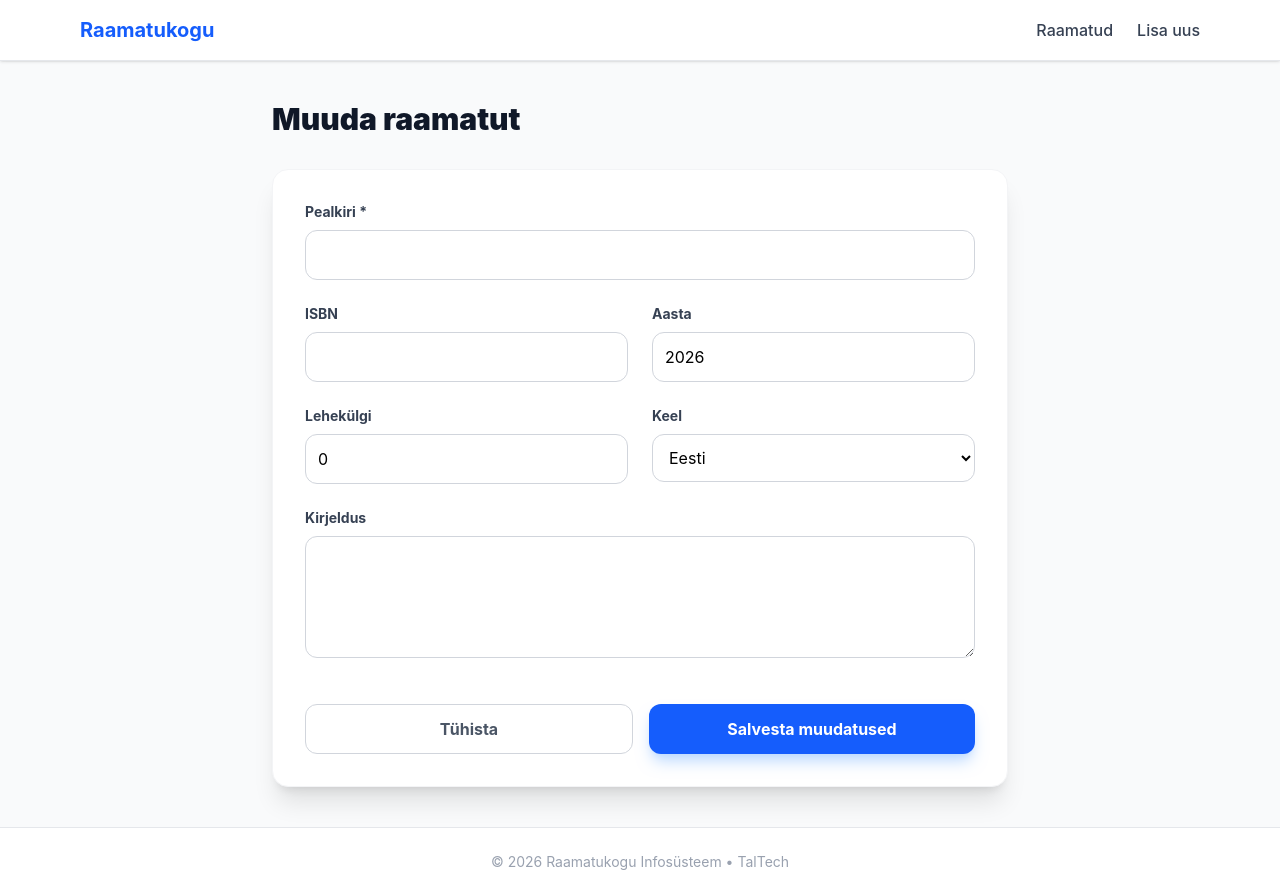
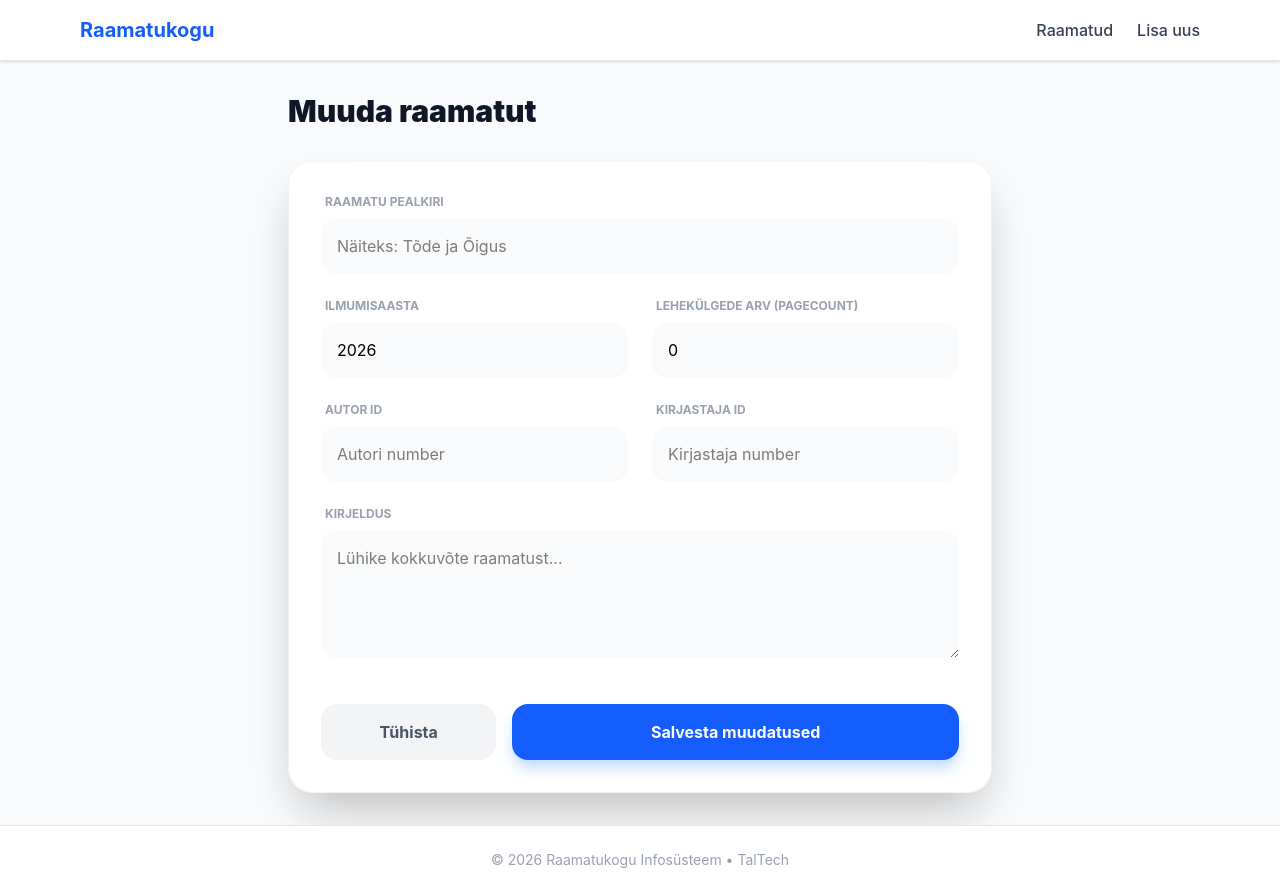
Before and after one commit to allanadamson/Raamatukogu, a React (Vite) app in the folder Frontend/: page /admin/edit/1 in a window 1280 px wide. Built offline with nearby package versions, Linux system fonts and the light colour scheme; no server answers.

Commit message:
Refactor AdminPage and BookDetailPage components; enhance form handling and error management; update BooksPage for improved filtering and pagination

```diff
--- a/Frontend/src/pages/AdminPage.tsx
+++ b/Frontend/src/pages/AdminPage.tsx
@@ -1,141 +1,184 @@
 import { useEffect, useState } from 'react';
 import { useParams, useNavigate } from 'react-router-dom';
-import { getBookById, createBook, updateBook, type Book } from '../api';
+import { getBookById, createBook, updateBook } from '../api';
 
 const AdminPage = () => {
-  const { id } = useParams<{ id: string }>(); // Kui ID on olemas, oleme "Muuda" režiimis
+  const { id } = useParams<{ id: string }>();
   const navigate = useNavigate();
   const isEditMode = Boolean(id);
 
+  // Vormi andmete seisund
   const [formData, setFormData] = useState({
     title: '',
     isbn: '',
     publishedYear: new Date().getFullYear(),
-    pages: 0,
+    pageCount: 0,
     language: 'Eesti',
     description: '',
-    authorId: '', // Eeldame, et backend ootab ID-sid
+    authorId: '',
     publisherId: '',
-    genres: [] as string[]
   });
 
+  // 1. Lae olemasoleva raamatu andmed, kui oleme muutmise režiimis
   useEffect(() => {
     if (isEditMode && id) {
-      getBookById(id).then(res => {
+      getBookById(id)
+        .then((res) => {
+          // Sinu API võib tagastada andmed struktuuris { data: {...} } või otse {...}
           const b = res.data.data || res.data;
+
           setFormData({
             title: b.title || '',
             isbn: b.isbn || '',
-          publishedYear: b.publishedYear || b.year || 2024,
-          pages: b.pages || 0,
+            publishedYear: b.publishedYear || 2024,
+            pageCount: b.pageCount || 0,
             language: b.language || 'Eesti',
             description: b.description || '',
-          authorId: b.author?.id || '',
-          publisherId: b.publisher?.id || '',
-          genres: b.genres || []
+            authorId: b.authorId?.toString() || '',
+            publisherId: b.publisherId?.toString() || '',
           });
+        })
+        .catch((err) => {
+          console.error("Viga andmete laadimisel:", err);
         });
     }
   }, [id, isEditMode]);
 
+  // 2. Vormi saatmine
   const handleSubmit = async (e: React.FormEvent) => {
     e.preventDefault();
+
     try {
+      // Koostame payload-i, konverteerides stringid numbriteks, kus vaja
+      const payload = {
+        title: formData.title.trim(),
+        isbn: formData.isbn.trim(),
+        publishedYear: Number(formData.publishedYear),
+        pageCount: Number(formData.pageCount),
+        language: formData.language,
+        description: formData.description.trim(),
+        authorId: Number(formData.authorId),
+        publisherId: Number(formData.publisherId),
+        genres: [], // Lisa siia žanrid, kui sul on vastav väli
+      };
+
+      console.log("Saadan andmed:", payload);
+
       if (isEditMode && id) {
-        await updateBook(id, formData);
+        // MUUTMINE (PATCH)
+        await updateBook(id, payload);
+        console.log("Raamat edukalt uuendatud");
       } else {
-        await createBook(formData);
+        // LISAMINE (POST)
+        await createBook(payload);
+        console.log("Uus raamat lisatud");
       }
-      navigate('/books'); // Suuna tagasi nimekirja
-    } catch (err) {
-      alert("Salvestamine ebaõnnestus. Kontrolli andmeid.");
+
+      // Suuna tagasi raamatute nimekirja
+      navigate('/books');
+    } catch (err: any) {
+      console.error("Viga salvestamisel:", err.response?.data || err);
+      // Kui ikka tuleb 404, siis kuva teade
+      const errorMsg = err.response?.data?.error || "Endpoint not found - kontrolli backendi index.ts järjekorda!";
+      alert(`Viga: ${errorMsg}`);
     }
   };
 
   return (
-    <div className="max-w-3xl mx-auto px-4 py-10">
+    <div className="max-w-3xl mx-auto p-8">
       <h1 className="text-3xl font-black mb-8 text-gray-900">
         {isEditMode ? 'Muuda raamatut' : 'Lisa uus raamat'}
       </h1>
 
-      <form onSubmit={handleSubmit} className="bg-white p-8 rounded-2xl shadow-xl border border-gray-100 space-y-6">
-        <div className="grid grid-cols-1 md:grid-cols-2 gap-6">
-          <div className="md:col-span-2">
-            <label className="block text-sm font-bold text-gray-700 mb-2">Pealkiri *</label>
+      <form onSubmit={handleSubmit} className="bg-white p-8 rounded-3xl shadow-2xl border border-gray-100 space-y-6">
+        {/* Pealkiri */}
+        <div>
+          <label className="block text-xs font-bold text-gray-400 uppercase mb-2 ml-1">Raamatu pealkiri</label>
           <input
             required
-              className="w-full p-3 border border-gray-300 rounded-xl focus:ring-2 focus:ring-blue-500 outline-none"
+            className="w-full p-4 bg-gray-50 border-none rounded-2xl focus:ring-2 focus:ring-blue-500 outline-none transition-all"
             value={formData.title}
-              onChange={e => setFormData({...formData, title: e.target.value})}
+            onChange={(e) => setFormData({ ...formData, title: e.target.value })}
+            placeholder="Näiteks: Tõde ja Õigus"
           />
         </div>
 
+        <div className="grid grid-cols-1 md:grid-cols-2 gap-6">
+          {/* Ilmumisaasta */}
           <div>
-            <label className="block text-sm font-bold text-gray-700 mb-2">ISBN</label>
+            <label className="block text-xs font-bold text-gray-400 uppercase mb-2 ml-1">Ilmumisaasta</label>
             <input
-              className="w-full p-3 border border-gray-300 rounded-xl focus:ring-2 focus:ring-blue-500 outline-none"
-              value={formData.isbn}
-              onChange={e => setFormData({...formData, isbn: e.target.value})}
+              type="number"
+              className="w-full p-4 bg-gray-50 border-none rounded-2xl focus:ring-2 focus:ring-blue-500 outline-none"
+              value={formData.publishedYear}
+              onChange={(e) => setFormData({ ...formData, publishedYear: Number(e.target.value) })}
             />
           </div>
 
+          {/* Lehekülgi */}
           <div>
-            <label className="block text-sm font-bold text-gray-700 mb-2">Aasta</label>
+            <label className="block text-xs font-bold text-gray-400 uppercase mb-2 ml-1">Lehekülgede arv (pageCount)</label>
             <input
               type="number"
-              className="w-full p-3 border border-gray-300 rounded-xl focus:ring-2 focus:ring-blue-500 outline-none"
-              value={formData.publishedYear}
-              onChange={e => setFormData({...formData, publishedYear: Number(e.target.value)})}
+              className="w-full p-4 bg-gray-50 border-none rounded-2xl focus:ring-2 focus:ring-blue-500 outline-none"
+              value={formData.pageCount}
+              onChange={(e) => setFormData({ ...formData, pageCount: Number(e.target.value) })}
             />
           </div>
 
+          {/* Autor ID */}
           <div>
-            <label className="block text-sm font-bold text-gray-700 mb-2">Lehekülgi</label>
+            <label className="block text-xs font-bold text-gray-400 uppercase mb-2 ml-1">Autor ID</label>
             <input
+              required
               type="number"
-              className="w-full p-3 border border-gray-300 rounded-xl focus:ring-2 focus:ring-blue-500 outline-none"
-              value={formData.pages}
-              onChange={e => setFormData({...formData, pages: Number(e.target.value)})}
+              className="w-full p-4 bg-gray-50 border-none rounded-2xl focus:ring-2 focus:ring-blue-500 outline-none"
+              value={formData.authorId}
+              onChange={(e) => setFormData({ ...formData, authorId: e.target.value })}
+              placeholder="Autori number"
             />
           </div>
 
+          {/* Kirjastaja ID */}
           <div>
-            <label className="block text-sm font-bold text-gray-700 mb-2">Keel</label>
-            <select
-              className="w-full p-3 border border-gray-300 rounded-xl outline-none"
-              value={formData.language}
-              onChange={e => setFormData({...formData, language: e.target.value})}
-            >
-              <option value="Eesti">Eesti</option>
-              <option value="Inglise">Inglise</option>
-              <option value="Saksa">Saksa</option>
-            </select>
+            <label className="block text-xs font-bold text-gray-400 uppercase mb-2 ml-1">Kirjastaja ID</label>
+            <input
+              required
+              type="number"
+              className="w-full p-4 bg-gray-50 border-none rounded-2xl focus:ring-2 focus:ring-blue-500 outline-none"
+              value={formData.publisherId}
+              onChange={(e) => setFormData({ ...formData, publisherId: e.target.value })}
+              placeholder="Kirjastaja number"
+            />
           </div>
         </div>
 
+        {/* Kirjeldus */}
         <div>
-          <label className="block text-sm font-bold text-gray-700 mb-2">Kirjeldus</label>
+          <label className="block text-xs font-bold text-gray-400 uppercase mb-2 ml-1">Kirjeldus</label>
           <textarea
             rows={4}
-            className="w-full p-3 border border-gray-300 rounded-xl focus:ring-2 focus:ring-blue-500 outline-none"
+            className="w-full p-4 bg-gray-50 border-none rounded-2xl focus:ring-2 focus:ring-blue-500 outline-none"
             value={formData.description}
-            onChange={e => setFormData({...formData, description: e.target.value})}
+            onChange={(e) => setFormData({ ...formData, description: e.target.value })}
+            placeholder="Lühike kokkuvõte raamatust..."
           />
         </div>
 
+        {/* Nupud */}
         <div className="flex gap-4 pt-4">
           <button
             type="button"
-            onClick={() => navigate(-1)}
-            className="flex-1 px-6 py-3 border border-gray-300 rounded-xl font-bold text-gray-600 hover:bg-gray-50 transition"
+            onClick={() => navigate('/books')}
+            className="flex-1 py-4 bg-gray-100 text-gray-600 rounded-2xl font-bold hover:bg-gray-200 transition"
           >
             Tühista
           </button>
           <button
             type="submit"
-            className="flex-1 px-6 py-3 bg-blue-600 text-white rounded-xl font-bold hover:bg-blue-700 shadow-lg shadow-blue-200 transition"
+            className="flex-2 px-12 py-4 bg-blue-600 text-white rounded-2xl font-bold hover:bg-blue-700 shadow-lg shadow-blue-200 transition active:scale-95"
           >
-            {isEditMode ? 'Salvesta muudatused' : 'Lisa raamat'}
+            Salvesta muudatused
           </button>
         </div>
       </form>
--- a/Frontend/src/pages/BooksPage.tsx
+++ b/Frontend/src/pages/BooksPage.tsx
@@ -5,9 +5,11 @@ import { Link } from 'react-router-dom';
 const BooksPage = () => {
   const [books, setBooks] = useState<Book[]>([]);
   const [loading, setLoading] = useState(true);
+
   const [searchTitle, setSearchTitle] = useState('');
   const [searchYear, setSearchYear] = useState('');
   const [searchLanguage, setSearchLanguage] = useState('');
+
   const [currentPage, setCurrentPage] = useState(1);
   const [itemsPerPage, setItemsPerPage] = useState(10);
 
@@ -21,14 +23,14 @@ const BooksPage = () => {
       const res = await getBooks();
       setBooks(res.data?.data || res.data || []);
     } catch (err) {
-      console.error("Viga andmete pärimisel:", err);
+      console.error("Viga andmete laadimisel:", err);
     } finally {
       setLoading(false);
     }
   };
 
   const handleDelete = async (id: number) => {
-    if (window.confirm('Kas oled kindel, et soovid raamatu kustutada?')) {
+    if (window.confirm('Kas oled kindel, et soovid selle raamatu kustutada?')) {
       try {
         await deleteBook(id);
         setBooks(books.filter(b => b.id !== id));
@@ -38,49 +40,44 @@ const BooksPage = () => {
     }
   };
 
+  // FILTREERIMINE (parandatud keele ja aasta kontrolliga)
   const filteredBooks = books.filter(book => {
-    const title = (book.title || '').toLowerCase();
-    const year = (book.publishedYear || (book as any).year || '').toString();
-    const lang = ((book as any).language || '').toLowerCase();
+    const bookTitle = (book.title || '').toLowerCase();
+    const bookYear = (book.publishedYear || (book as any).year || '').toString();
+    const bookLang = ((book as any).language || (book as any).lang || '').toLowerCase();
 
-    return title.includes(searchTitle.toLowerCase()) &&
-           year.includes(searchYear) &&
-           lang.includes(searchLanguage.toLowerCase());
+    return bookTitle.includes(searchTitle.toLowerCase()) &&
+           bookYear.includes(searchYear) &&
+           bookLang.includes(searchLanguage.toLowerCase());
   });
 
-  const currentItems = filteredBooks.slice(
-    (currentPage - 1) * itemsPerPage,
-    currentPage * itemsPerPage
-  );
-
+  const currentItems = filteredBooks.slice((currentPage - 1) * itemsPerPage, currentPage * itemsPerPage);
   const totalPages = Math.ceil(filteredBooks.length / itemsPerPage);
 
-  if (loading) return <div className="p-10 text-center font-bold">Laadin raamatuid...</div>;
+  if (loading) return <div className="p-10 text-center font-bold text-blue-600">Laadin raamatukogu...</div>;
 
   return (
     <div className="max-w-6xl mx-auto px-4 py-8">
-      {/* PEALKIRI ILMA LISANUPUTA */}
       <div className="mb-8">
         <h1 className="text-3xl font-black text-gray-900 tracking-tight">Raamatukogu</h1>
-        <p className="text-gray-500 mt-1">Kõik süsteemis registreeritud teosed</p>
       </div>
 
       {/* FILTRID */}
-      <div className="grid grid-cols-1 md:grid-cols-3 gap-4 mb-8 bg-white p-4 rounded-xl shadow-sm border">
+      <div className="grid grid-cols-1 md:grid-cols-3 gap-4 mb-8">
         <input
-          placeholder="Otsi pealkirja järgi..."
-          className="p-3 border rounded-lg bg-gray-50 focus:bg-white transition outline-none focus:ring-2 focus:ring-blue-500"
-          onChange={e => { setSearchTitle(e.target.value); setCurrentPage(1); }}
+          placeholder="Otsi pealkirja..."
+          className="p-3 border rounded-xl shadow-sm outline-none focus:ring-2 focus:ring-blue-400"
+          onChange={e => {setSearchTitle(e.target.value); setCurrentPage(1);}}
         />
         <input
           placeholder="Aasta..."
-          className="p-3 border rounded-lg bg-gray-50 focus:bg-white transition outline-none focus:ring-2 focus:ring-blue-500"
-          onChange={e => { setSearchYear(e.target.value); setCurrentPage(1); }}
+          className="p-3 border rounded-xl shadow-sm outline-none focus:ring-2 focus:ring-blue-400"
+          onChange={e => {setSearchYear(e.target.value); setCurrentPage(1);}}
         />
         <input
-          placeholder="Keel..."
-          className="p-3 border rounded-lg bg-gray-50 focus:bg-white transition outline-none focus:ring-2 focus:ring-blue-500"
-          onChange={e => { setSearchLanguage(e.target.value); setCurrentPage(1); }}
+          placeholder="Keel (nt: Eesti)..."
+          className="p-3 border rounded-xl shadow-sm outline-none focus:ring-2 focus:ring-blue-400"
+          onChange={e => {setSearchLanguage(e.target.value); setCurrentPage(1);}}
         />
       </div>
 
@@ -88,41 +85,56 @@ const BooksPage = () => {
       <div className="bg-white shadow-xl rounded-2xl overflow-hidden border border-gray-200">
         <table className="w-full text-left">
           <thead className="bg-gray-50 border-b border-gray-200">
-            <tr>
-              <th className="p-4 font-bold text-gray-600 uppercase text-xs tracking-wider">Pealkiri</th>
-              <th className="p-4 font-bold text-gray-600 uppercase text-xs tracking-wider text-right">Tegevused</th>
+            <tr className="text-gray-500 text-xs font-bold uppercase tracking-wider">
+              <th className="p-4">Raamatu info</th>
+              <th className="p-4 text-center">Aasta</th>
+              <th className="p-4">Žanrid</th>
+              <th className="p-4 text-right">Tegevused</th>
             </tr>
           </thead>
           <tbody className="divide-y divide-gray-100">
             {currentItems.length > 0 ? (
               currentItems.map(book => (
-                <tr key={book.id} className="hover:bg-blue-50/50 transition">
+                <tr key={book.id} className="hover:bg-blue-50/30 transition">
                   <td className="p-4">
-                    <div className="font-bold text-gray-900">{book.title}</div>
-                    <div className="text-xs text-gray-400">ID: {book.id}</div>
+                    <div className="font-bold text-gray-900 leading-tight">{book.title}</div>
+                    <div className="text-xs text-gray-500 mt-1 italic">
+                      {typeof book.author === 'object' ? `${book.author?.firstName || ''} ${book.author?.lastName || ''}` : book.author || 'Tundmatu autor'}
+                      <span className="ml-2 text-blue-500 not-italic">| {(book as any).language || (book as any).lang || 'Keel puudub'}</span>
+                    </div>
+                  </td>
+                  <td className="p-4 text-center text-sm font-medium text-gray-600">
+                    {book.publishedYear || (book as any).year || '—'}
+                  </td>
+                  <td className="p-4">
+                    <div className="flex flex-wrap gap-1">
+                      {Array.isArray((book as any).genres) ? (
+                        (book as any).genres.map((g: any, i: number) => (
+                          <span key={i} className="text-[10px] bg-blue-100 text-blue-700 px-2 py-0.5 rounded font-bold uppercase">
+                            {typeof g === 'object' ? g.name : g}
+                          </span>
+                        ))
+                      ) : (
+                        <span className="text-gray-400 text-xs italic">—</span>
+                      )}
+                    </div>
                   </td>
                   <td className="p-4 text-right">
                     <div className="flex justify-end items-center gap-3">
-                      <Link
-                        to={`/books/${book.id}`}
-                        className="text-blue-600 font-bold hover:text-blue-800 text-sm"
-                      >
-                        Vaata
-                      </Link>
+                      <Link to={`/books/${book.id}`} className="text-blue-600 font-bold hover:underline text-sm">Vaata</Link>
+
                       <Link
                         to={`/admin/edit/${book.id}`}
-                        className="bg-orange-500 hover:bg-orange-600 text-white px-4 py-1.5 rounded-lg font-bold text-sm shadow-sm transition"
+                        className="bg-orange-500 text-white px-4 py-1.5 rounded-lg font-bold text-sm shadow-sm hover:bg-orange-600 transition"
                       >
                         Muuda
                       </Link>
+
                       <button
                         onClick={() => handleDelete(book.id)}
-                        className="text-red-400 hover:text-red-600 transition"
-                        title="Kustuta"
+                        className="bg-red-50 text-red-500 px-3 py-1.5 rounded-lg font-bold text-sm hover:bg-red-500 hover:text-white transition"
                       >
-                        <svg xmlns="http://www.w3.org/2000/svg" className="h-5 w-5" viewBox="0 0 20 20" fill="currentColor">
-                          <path fillRule="evenodd" d="M9 2a1 1 0 00-.894.553L7.382 4H4a1 1 0 000 2v10a2 2 0 002 2h8a2 2 0 002-2V6a1 1 0 100-2h-3.382l-.724-1.447A1 1 0 0011 2H9zM7 8a1 1 0 012 0v6a1 1 0 11-2 0V8zm5-1a1 1 0 00-1 1v6a1 1 0 102 0V8a1 1 0 00-1-1z" clipRule="evenodd" />
-                        </svg>
+                        Kustuta
                       </button>
                     </div>
                   </td>
@@ -130,9 +142,7 @@ const BooksPage = () => {
               ))
             ) : (
               <tr>
-                <td colSpan={2} className="p-20 text-center text-gray-400 italic">
-                  Ühtegi raamatut ei leitud.
-                </td>
+                <td colSpan={4} className="p-20 text-center text-gray-400">Raamatuid ei leitud.</td>
               </tr>
             )}
           </tbody>
@@ -142,21 +152,9 @@ const BooksPage = () => {
       {/* PAGINATION */}
       {totalPages > 1 && (
         <div className="mt-8 flex justify-center items-center gap-4">
-          <button
-            disabled={currentPage === 1}
-            onClick={() => setCurrentPage(p => p - 1)}
-            className="p-2 bg-white border rounded-lg disabled:opacity-30 shadow-sm"
-          >
-            ←
-          </button>
+          <button disabled={currentPage === 1} onClick={() => setCurrentPage(p => p - 1)} className="p-2 border rounded-lg shadow-sm disabled:opacity-30">←</button>
           <span className="text-sm font-bold text-gray-600">Leht {currentPage} / {totalPages}</span>
-          <button
-            disabled={currentPage === totalPages}
-            onClick={() => setCurrentPage(p => p + 1)}
-            className="p-2 bg-white border rounded-lg disabled:opacity-30 shadow-sm"
-          >
-            →
-          </button>
+          <button disabled={currentPage === totalPages} onClick={() => setCurrentPage(p => p + 1)} className="p-2 border rounded-lg shadow-sm disabled:opacity-30">→</button>
         </div>
       )}
     </div>
```
Also changed, not shown: Frontend/src/api/index.ts (+7 -1 lines), Frontend/src/pages/BookDetailPage.tsx (+44 -21 lines). Lines whose indentation alone changed are shown as unchanged.
